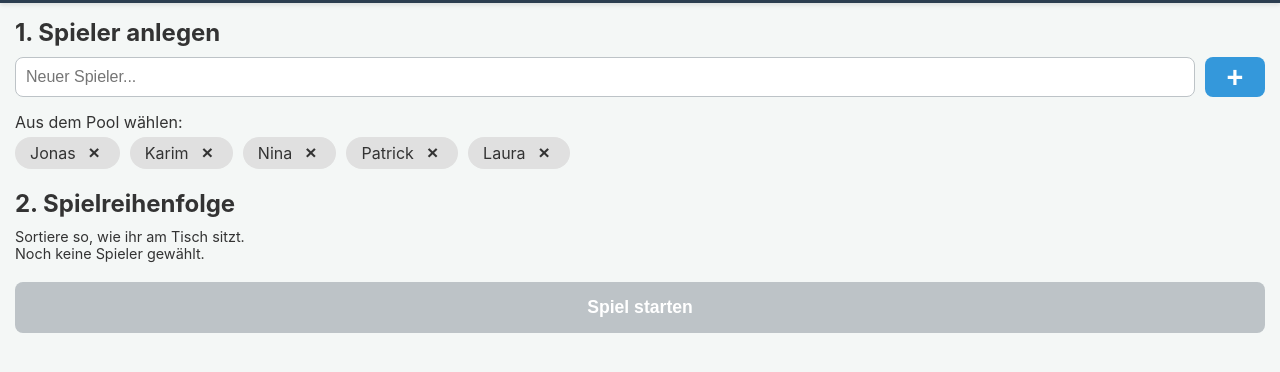
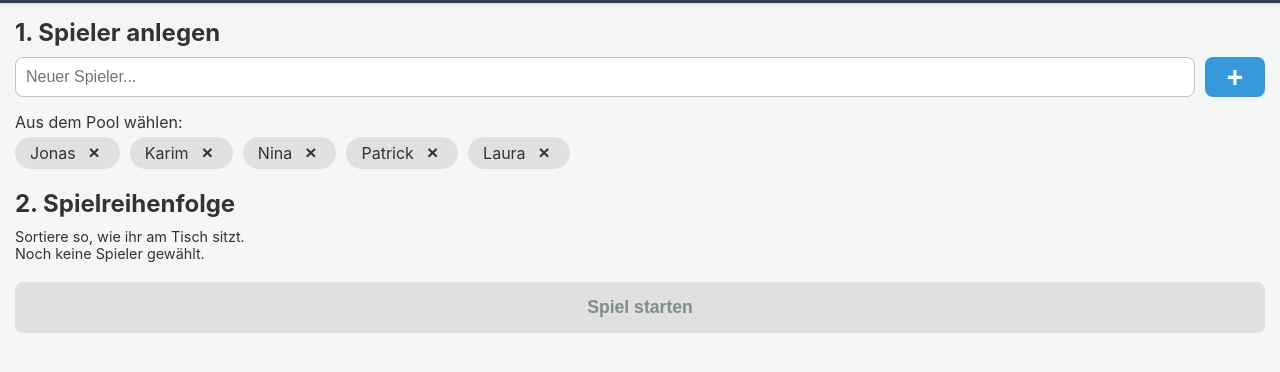
Before and after one commit to jonas00742/smart-card-counter, a plain HTML site: page index.html in a window 1280 px wide. Shown: the part 76-448 px from the top of the page. Drawn offline with Linux system fonts and the light colour scheme.

Commit message:
Small change in css

```diff
--- a/css/style.css
+++ b/css/style.css
@@ -92,6 +92,8 @@ main {
     overflow-y: auto;
     overflow-x: auto;
     overscroll-behavior-y: contain;
+    /* Ensure content can scroll past the Floating Action Button (FAB) */
+    padding-bottom: 90px;
 }
 
 /* ==========================================================================
@@ -144,7 +146,8 @@ main {
 }
 
 .primary-btn:disabled {
-    background: var(--color-disabled);
+    background: var(--color-chip-bg);
+    color: var(--color-text-muted);
     cursor: not-allowed;
 }
 
```
